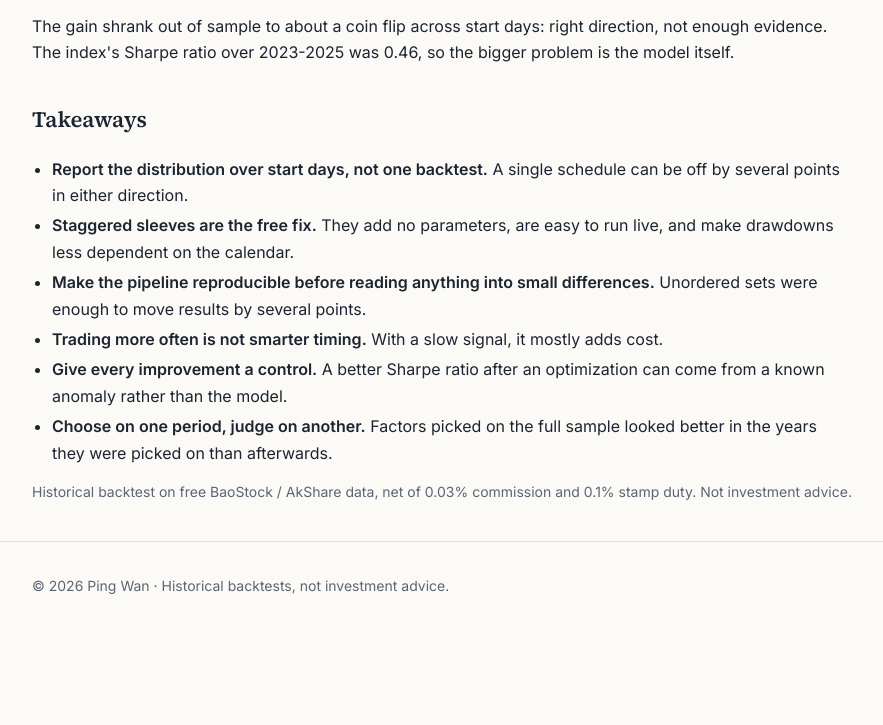
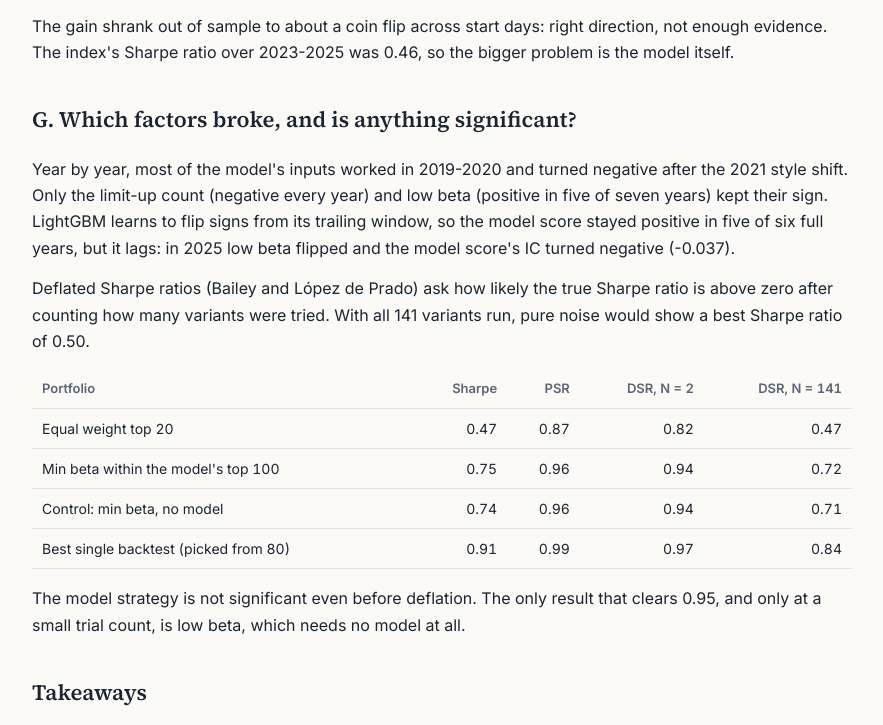
Before and after one commit to wwwppppinnewyork/wwwppppinnewyork.github.io, a plain HTML site: page projects/rebalance-timing.html in a window 1280 px wide. Shown: the part 3565-4290 px from the top of the page, without its empty margins (198-1081 px from the left). Before the commit the page ends 4210 px from the top, so only its background shows below. Drawn offline with Linux system fonts and the light colour scheme.

Commit message:
Add factor breakdown and deflated Sharpe to timing study
Co-Authored-By: Claude Opus 5.5 <noreply@anthropic.com>

```diff
--- a/projects/rebalance-timing.html
+++ b/projects/rebalance-timing.html
@@ -81,6 +81,18 @@
   </table></div>
   <p>The gain shrank out of sample to about a coin flip across start days: right direction, not enough evidence. The index's Sharpe ratio over 2023-2025 was 0.46, so the bigger problem is the model itself.</p>
 
+  <h2>G. Which factors broke, and is anything significant?</h2>
+  <p>Year by year, most of the model's inputs worked in 2019-2020 and turned negative after the 2021 style shift. Only the limit-up count (negative every year) and low beta (positive in five of seven years) kept their sign. LightGBM learns to flip signs from its trailing window, so the model score stayed positive in five of six full years, but it lags: in 2025 low beta flipped and the model score's IC turned negative (-0.037).</p>
+  <p>Deflated Sharpe ratios (Bailey and L&oacute;pez de Prado) ask how likely the true Sharpe ratio is above zero after counting how many variants were tried. With all 141 variants run, pure noise would show a best Sharpe ratio of 0.50.</p>
+  <div class="table-wrap"><table>
+    <tr><th>Portfolio</th><th class="num">Sharpe</th><th class="num">PSR</th><th class="num">DSR, N = 2</th><th class="num">DSR, N = 141</th></tr>
+    <tr><td>Equal weight top 20</td><td class="num">0.47</td><td class="num">0.87</td><td class="num">0.82</td><td class="num">0.47</td></tr>
+    <tr><td>Min beta within the model's top 100</td><td class="num">0.75</td><td class="num">0.96</td><td class="num">0.94</td><td class="num">0.72</td></tr>
+    <tr><td>Control: min beta, no model</td><td class="num">0.74</td><td class="num">0.96</td><td class="num">0.94</td><td class="num">0.71</td></tr>
+    <tr><td>Best single backtest (picked from 80)</td><td class="num">0.91</td><td class="num">0.99</td><td class="num">0.97</td><td class="num">0.84</td></tr>
+  </table></div>
+  <p>The model strategy is not significant even before deflation. The only result that clears 0.95, and only at a small trial count, is low beta, which needs no model at all.</p>
+
   <h2>Takeaways</h2>
   <ul class="tight">
     <li><strong>Report the distribution over start days, not one backtest.</strong> A single schedule can be off by several points in either direction.</li>
@@ -89,6 +101,7 @@
     <li><strong>Trading more often is not smarter timing.</strong> With a slow signal, it mostly adds cost.</li>
     <li><strong>Give every improvement a control.</strong> A better Sharpe ratio after an optimization can come from a known anomaly rather than the model.</li>
     <li><strong>Choose on one period, judge on another.</strong> Factors picked on the full sample looked better in the years they were picked on than afterwards.</li>
+    <li><strong>Count your tries.</strong> A Sharpe ratio means little without the number of variants behind it; deflating for them is what separates a finding from the best of many draws.</li>
   </ul>
   <p class="small muted">Historical backtest on free BaoStock / AkShare data, net of 0.03% commission and 0.1% stamp duty. Not investment advice.</p>
 </article>
```
